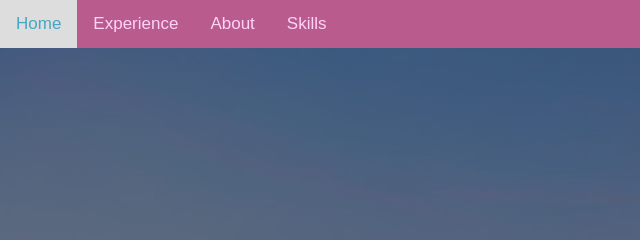
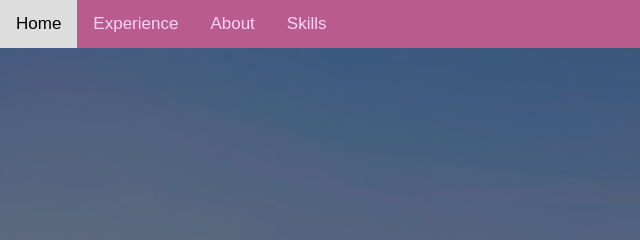
Before and after one commit to tmegidis/tmegidis.github.io, a plain HTML site: page index.html in a window 1280 px wide. Shown: the top 240 px of the page, 0-640 px from the left. Drawn offline with Linux system fonts and the light colour scheme.

Commit message:
Update style.css

```diff
--- a/style.css
+++ b/style.css
@@ -17,9 +17,6 @@
     color: rgb(0, 0, 0);
   }
 
-  .topnav a.active {
-    color: rgb(70, 166, 196);
-  }
 
   body, html {
     height: 150%;
```
